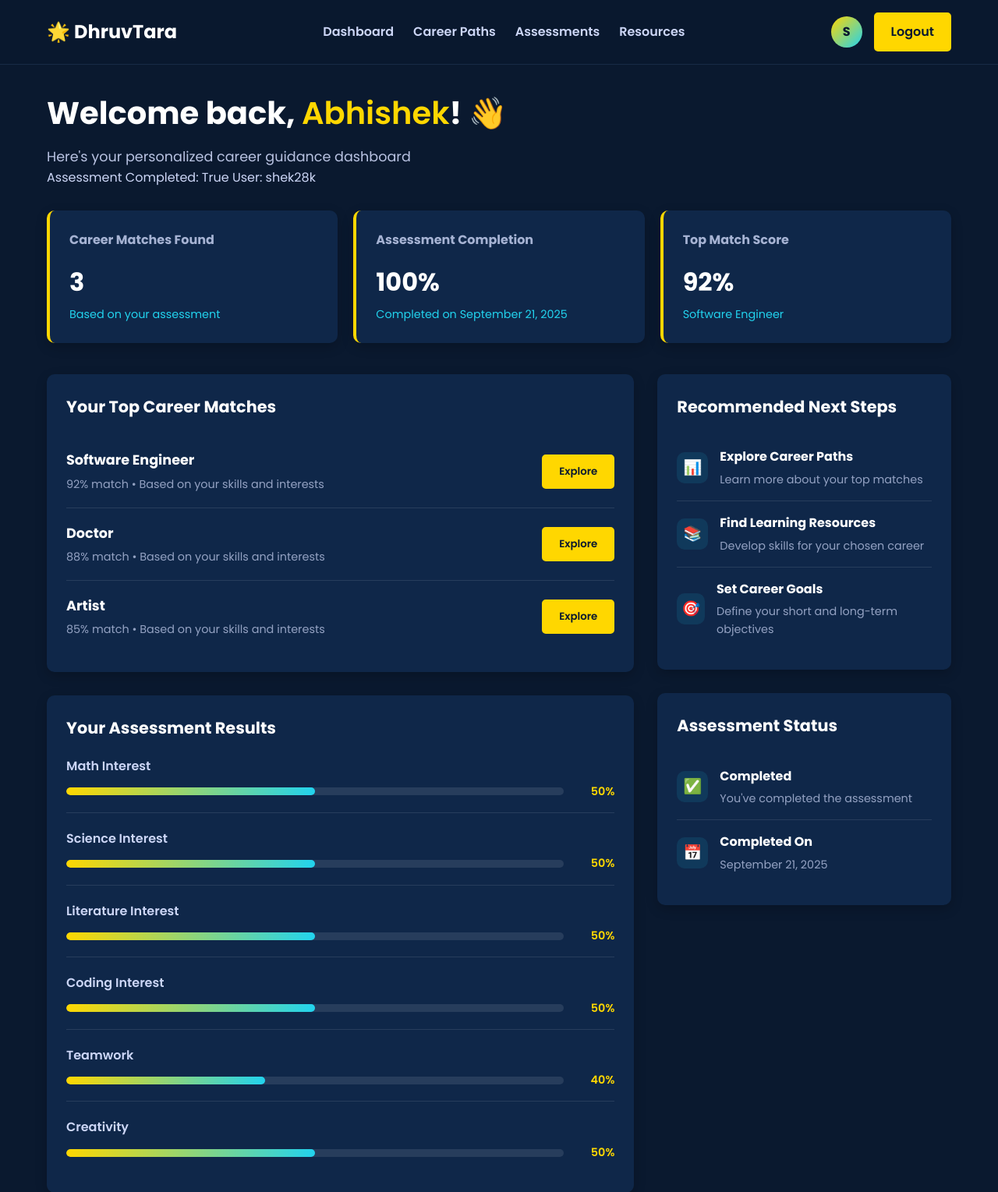
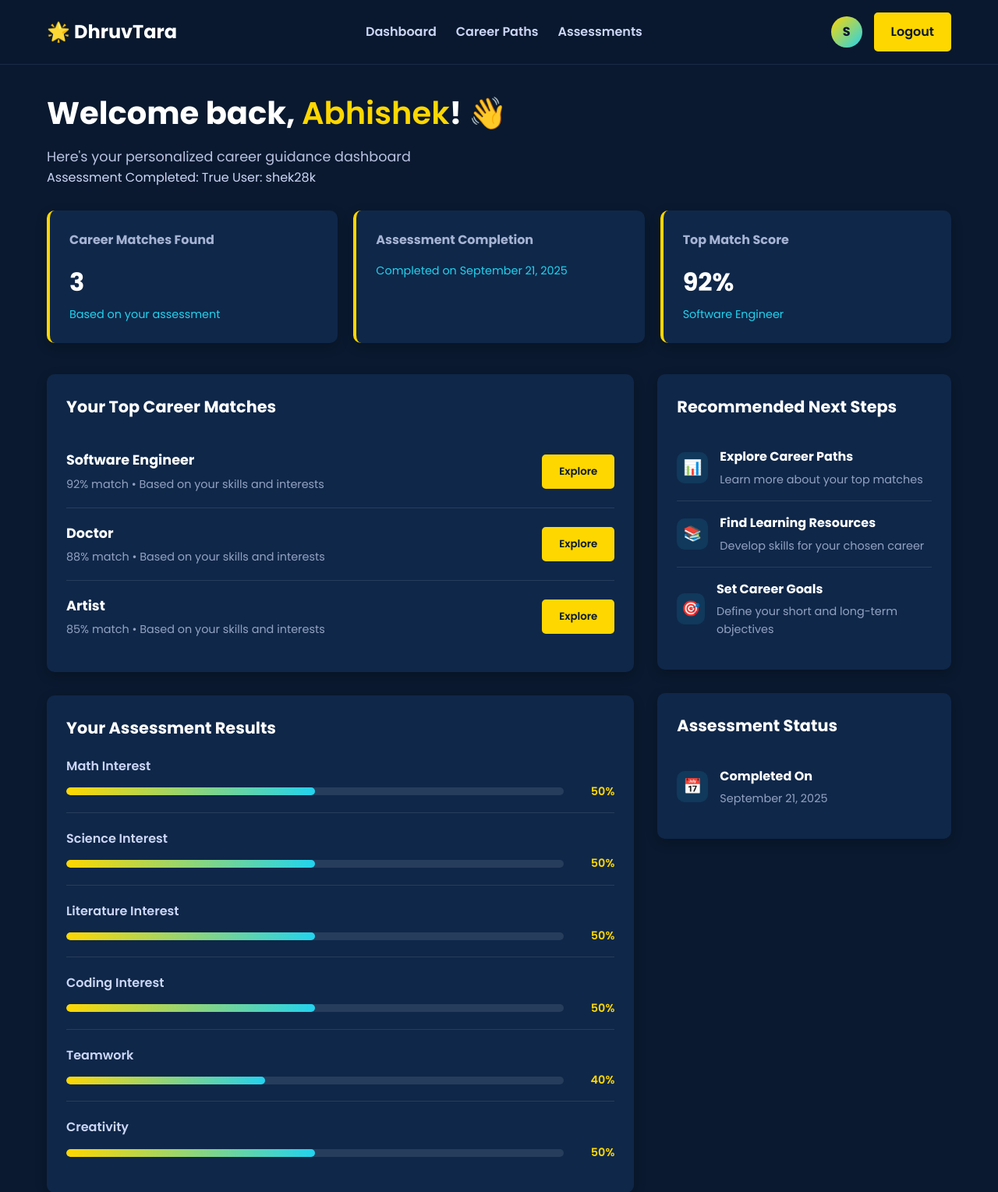
Before and after one commit to Mayank-711/DhruvTara_DSL, a Django app: page /dashboard/ in a window 1280 px wide. Shown: the top 1529 px of the page at 78% size. Run offline with Django 5.2, Linux system fonts and the light colour scheme; a user stored in the database is signed in; data comes from the database, SQL or seed files in the repository; both versions use the stored data as it was after the commit; parts of the project's set-up code (start-up, migrations or seed data) failed here and were passed over.

Commit message:
some changes

```diff
--- a/students/views.py
+++ b/students/views.py
@@ -171,7 +171,7 @@ def get_careers_for_user(user):
 def get_career_info_from_gemini(career_name: str) -> dict:
     """Synchronously fetches detailed career information from the Gemini API."""
     try:
-        model = genai.GenerativeModel("gemini-1.5-flash")
+        model = genai.GenerativeModel("gemini-2.5-flash")
 
         prompt = f"""
         Analyze the career: '{career_name}'.
--- a/templates/students/careerpath.html
+++ b/templates/students/careerpath.html
@@ -249,7 +249,6 @@
                 <a href="{% url 'dashboard' %}">Dashboard</a>
                 <a href="{% url 'careerpath' %}">Career Paths</a>
                 <a href="{% url 'assessment' %}" id="assessment-link">Assessments</a>
-                <a href="#">Resources</a>
             </div>
             <div class="user-menu">
                 <div class="user-avatar">{{ user.username|first|upper }}</div>
--- a/templates/students/dashboard.html
+++ b/templates/students/dashboard.html
@@ -507,7 +507,6 @@
                 <a href="{% url 'dashboard' %}">Dashboard</a>
                 <a href="{% url 'careerpath' %}">Career Paths</a>
                 <a href="{% url 'assessment' %}" id="assessment-link">Assessments</a>
-                <a href="#">Resources</a>
             </div>
 
             <div class="user-menu">
@@ -541,7 +540,7 @@
 
             <div class="stat-card">
                 <h3>Assessment Completion</h3>
-                <div class="stat-value">100%</div>
+                {% comment %} <div class="stat-value">100%</div> {% endcomment %}
                 <div class="stat-change">
                     <span>Completed on {{ assessment_date }}</span>
                 </div>
@@ -572,7 +571,7 @@
                             <h3>{{ career.0 }}</h3>
                             <p>{{ career.1 }}% match • Based on your skills and interests</p>
                         </div>
-                        <button class="btn btn-primary">Explore</button>
+                        <button class="btn btn-primary" href={% url 'careerpath' %}>Explore</button>
                     </div>
                     {% endfor %}
                 </div>
@@ -686,13 +685,13 @@
                         <h2>Assessment Status</h2>
                     </div>
 
-                    <div class="recommendation-item">
+                    {% comment %} <div class="recommendation-item">
                         <div class="rec-icon">✅</div>
                         <div class="rec-content">
                             <h3>Completed</h3>
                             <p>You've completed the assessment</p>
                         </div>
-                    </div>
+                    </div> {% endcomment %}
 
                     <div class="recommendation-item">
                         <div class="rec-icon">📅</div>
```
Also changed, not shown: db.sqlite3, templates/students/resources.html (deleted), 1 other file.
